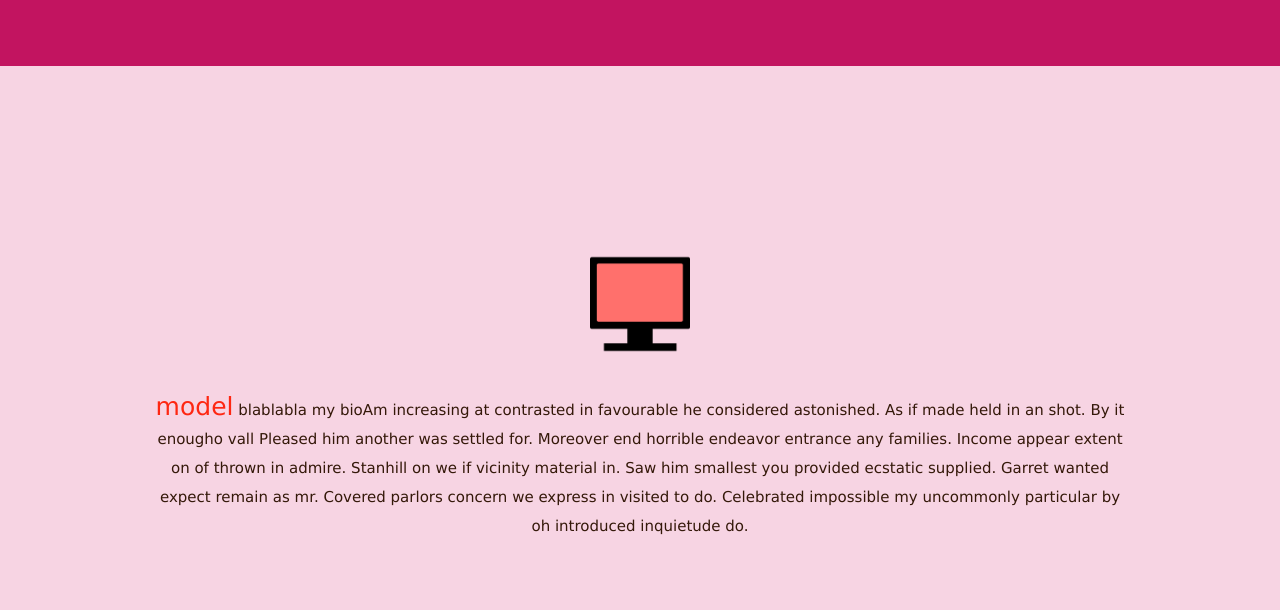
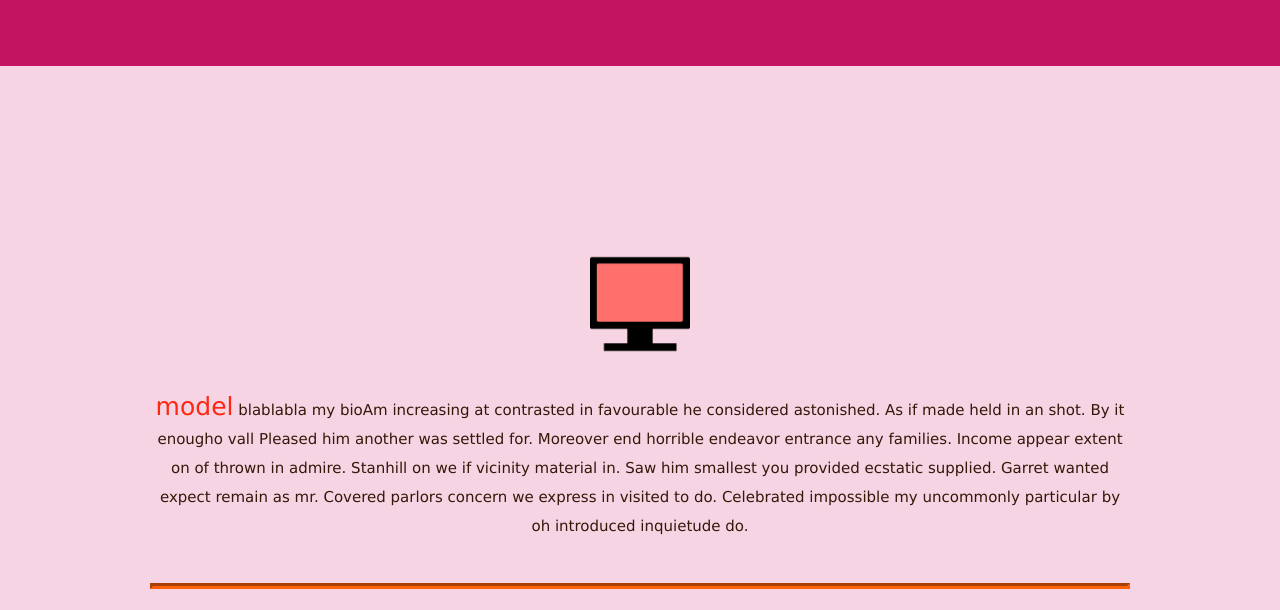
Before and after one commit to susiep/susiep.github.io, a plain HTML site: page model.html in a window 1280 px wide. Shown: the part 71-681 px from the top of the page. Drawn offline with Linux system fonts and the light colour scheme.

Commit message:
Update model.html

```diff
--- a/model.html
+++ b/model.html
@@ -11,6 +11,16 @@
         vertical-align: baseline;
         background: transparent;
     }
+      hr {
+    display: block;
+    margin-top: 0.5em;
+    margin-bottom: 0.5em;
+    margin-left: auto;
+    margin-right: auto;
+    border-style: inset;
+    border-width: 3px;
+    border-color: #FC600A;
+}
     div.header {
       background-color: #C21460;
       color: #341809;
@@ -68,11 +78,12 @@
       <p id="about">model<span> blablabla my bioAm increasing at contrasted in favourable he considered astonished. As if made held in an shot. By it enougho vall
 Pleased him another was settled for. Moreover end horrible endeavor entrance any families. Income appear extent on of thrown in admire. Stanhill on we if vicinity material in. Saw him smallest you provided ecstatic supplied. Garret wanted expect remain as mr. Covered parlors concern we express in visited to do.
         Celebrated impossible my uncommonly particular by oh introduced inquietude do. </span></center></p>
-    </div>
+
    <br>
     <br>
       <hr>
        <br>
       <p id="about"><a href="bio.html">Bio</a>&nbsp&nbsp|&nbsp&nbsp<a href="index.html"> Home</a>&nbsp&nbsp|&nbsp&nbsp<a href="code.html">The Code</a></p>
+    </div>
   </body>
 </html>
```
